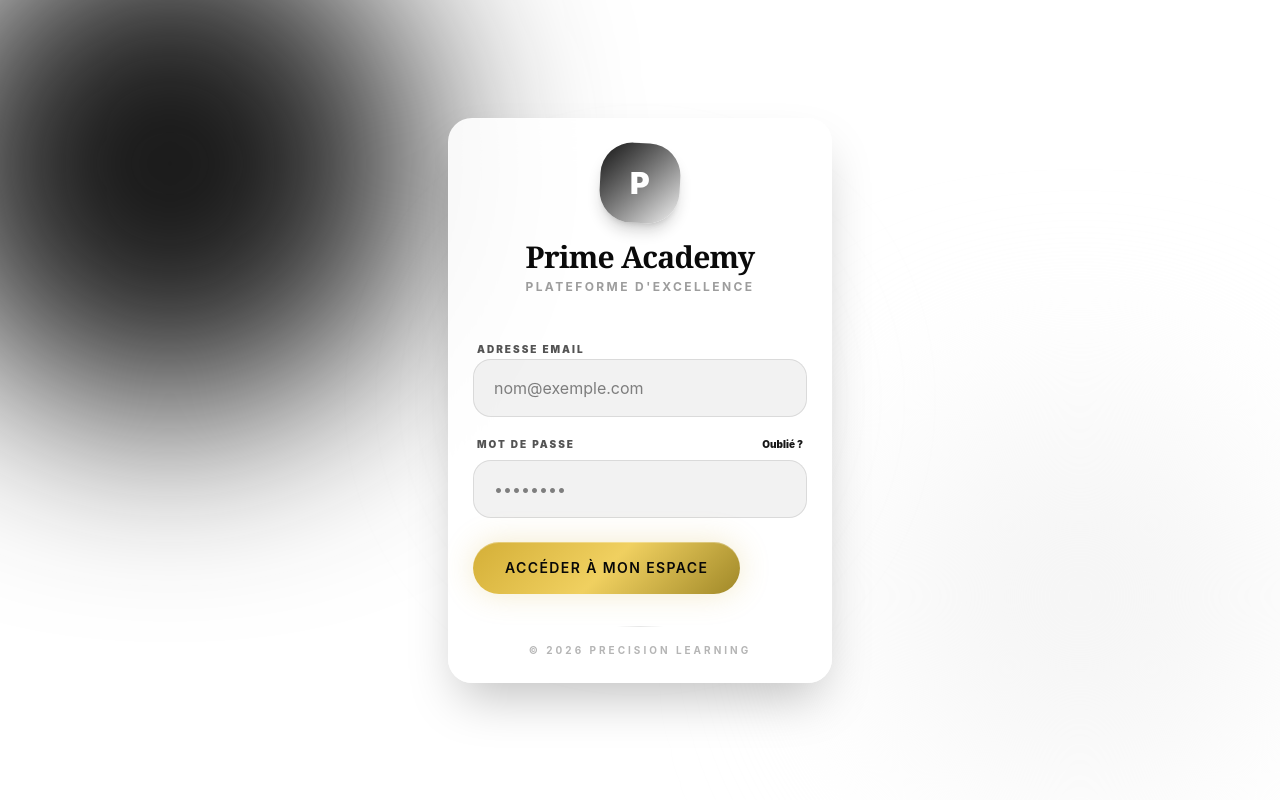
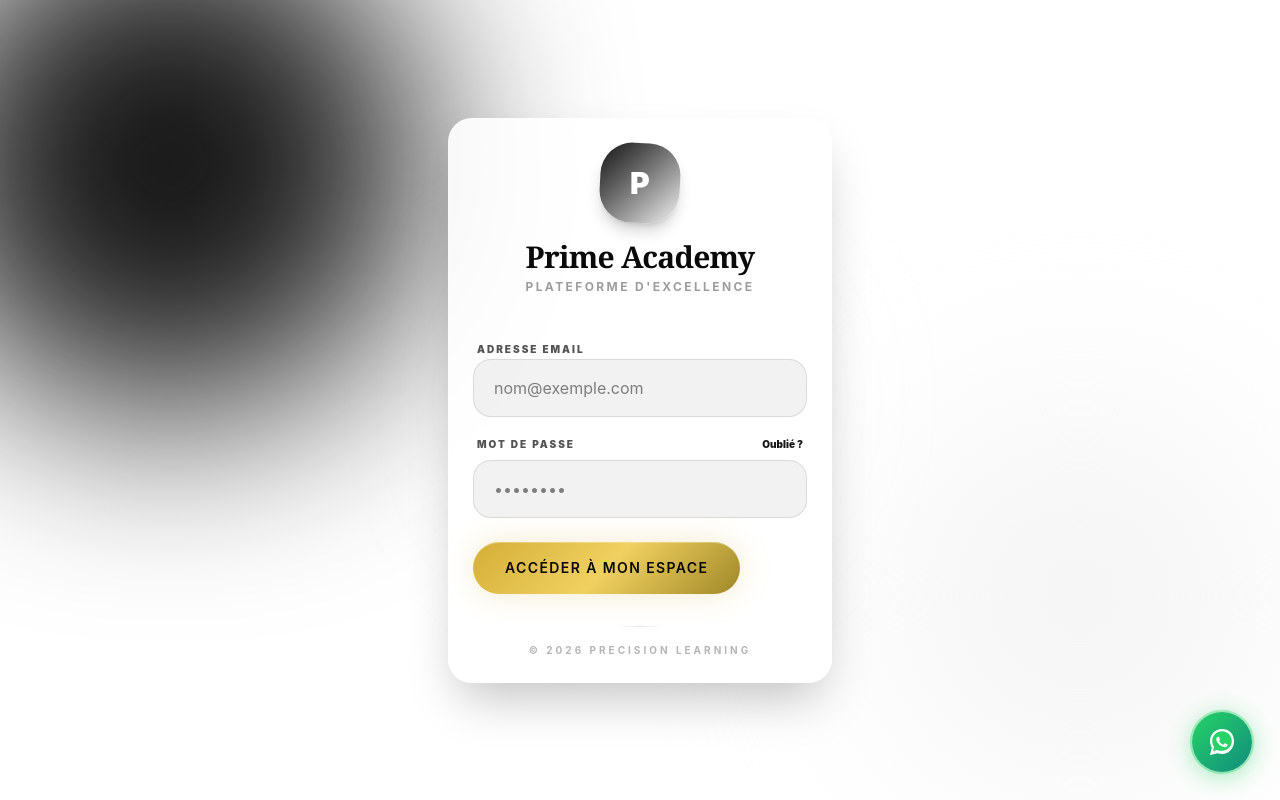
Before and after one commit to sakaprime05-oss/prime-language-academy, a Next.js app: page /login in a window 1280 px wide. Built offline with nearby package versions, Linux system fonts and the light colour scheme; no server answers.

Commit message:
feat: WhatsApp floating button + CTA link (+225 01 61 33 78 64)

```diff
--- a/src/app/ClientLanding.tsx
+++ b/src/app/ClientLanding.tsx
@@ -291,7 +291,10 @@ export default function ClientLanding({ session }: { session: any }) {
           </h2>
           <p style={{ color:"rgba(245,240,232,0.5)", fontSize:16, marginBottom:48, maxWidth:480, marginLeft:"auto", marginRight:"auto", lineHeight:1.7 }}>
             Angré 8e Tranche · Lun–Dim · 16h – 20h<br/>
-            <a href="tel:+2250161337864" style={{ color:"#D4AF37", textDecoration:"none" }}>+225 01 61 33 78 64</a>
+            <a href="https://wa.me/2250161337864?text=Bonjour%20!%20Je%20souhaite%20avoir%20des%20informations%20sur%20Prime%20Language%20Academy%20%F0%9F%8E%93" target="_blank" rel="noopener noreferrer" style={{ color:"#25D366", textDecoration:"none", display:"inline-flex", alignItems:"center", gap:6, marginTop:8 }}>
+              <svg width="18" height="18" viewBox="0 0 32 32" fill="none"><path d="M16 3C9.373 3 4 8.373 4 15c0 2.385.668 4.61 1.83 6.5L4 29l7.7-1.81A12.94 12.94 0 0016 28c6.627 0 12-5.373 12-13S22.627 3 16 3z" fill="#25D366"/><path d="M21.04 18.16c-.28-.14-1.664-.82-1.92-.912-.256-.096-.44-.14-.628.14-.188.28-.72.912-.88 1.1-.164.184-.324.208-.604.07-.28-.14-1.18-.436-2.248-1.388-.832-.74-1.392-1.656-1.556-1.936-.164-.28-.016-.432.124-.572.126-.124.28-.324.42-.488.14-.164.188-.28.28-.468.096-.188.048-.352-.024-.492-.068-.14-.628-1.512-.86-2.072-.228-.548-.456-.472-.628-.48l-.536-.008c-.188 0-.492.068-.748.352-.256.284-.98.956-.98 2.332 0 1.376 1.004 2.704 1.14 2.892.14.188 1.968 3.004 4.768 4.212.668.288 1.188.46 1.596.588.668.212 1.276.184 1.756.112.536-.08 1.664-.68 1.896-1.34.236-.656.236-1.22.168-1.34-.072-.12-.252-.188-.532-.328z" fill="white"/></svg>
+              +225 01 61 33 78 64 · WhatsApp
+            </a>
           </p>
           <div style={{ display:"flex", gap:16, justifyContent:"center", flexWrap:"wrap" }}>
             <Link href="/register" className="btn-primary" style={{ textDecoration:"none" }}>
--- a/src/app/layout.tsx
+++ b/src/app/layout.tsx
@@ -1,6 +1,7 @@
 import type { Metadata } from "next";
 import { Geist, Geist_Mono } from "next/font/google";
 import "./globals.css";
+import { WhatsAppButton } from "@/components/whatsapp-button";
 
 const geistSans = Geist({
   variable: "--font-geist-sans",
@@ -16,7 +17,7 @@ export const metadata: Metadata = {
   title: "Prime Academy | Hub d'Excellence 2026",
   description: "Système de gestion pédagogique haute performance pour Prime Language Academy. Parlez anglais. Vivez des opportunités.",
   manifest: "/manifest.json",
-  themeColor: "#4f46e5",
+  themeColor: "#D4AF37",
   openGraph: {
     title: "Prime Language Academy",
     description: "Parlez anglais. Vivez des opportunités. Rejoignez le centre linguistique de référence en Côte d'Ivoire.",
@@ -78,6 +79,7 @@ export default function RootLayout({
         >
 
           {children}
+          <WhatsAppButton />
           <Toaster richColors position="top-right" />
         </ThemeProvider>
       </body>
--- /dev/null
+++ b/src/components/whatsapp-button.tsx
@@ -0,0 +1,92 @@
+"use client";
+
+const WA_NUMBER = "2250161337864"; // +225 01 61 33 78 64
+const WA_MESSAGE = encodeURIComponent("Bonjour ! Je souhaite avoir des informations sur Prime Language Academy 🎓");
+const WA_URL = `https://wa.me/${WA_NUMBER}?text=${WA_MESSAGE}`;
+
+export function WhatsAppButton() {
+  return (
+    <>
+      <a
+        href={WA_URL}
+        target="_blank"
+        rel="noopener noreferrer"
+        aria-label="Contacter Prime Language Academy sur WhatsApp"
+        style={{
+          position: "fixed",
+          bottom: 28,
+          right: 28,
+          zIndex: 9999,
+          width: 60,
+          height: 60,
+          borderRadius: "50%",
+          background: "linear-gradient(135deg, #25D366, #128C7E)",
+          display: "flex",
+          alignItems: "center",
+          justifyContent: "center",
+          boxShadow: "0 4px 24px rgba(37,211,102,0.45), 0 0 0 0 rgba(37,211,102,0.4)",
+          animation: "waPulse 2.5s ease-in-out infinite",
+          textDecoration: "none",
+          transition: "transform 0.2s, box-shadow 0.2s",
+        }}
+        onMouseEnter={e => {
+          (e.currentTarget as HTMLElement).style.transform = "scale(1.12)";
+          (e.currentTarget as HTMLElement).style.boxShadow = "0 8px 32px rgba(37,211,102,0.6)";
+        }}
+        onMouseLeave={e => {
+          (e.currentTarget as HTMLElement).style.transform = "scale(1)";
+          (e.currentTarget as HTMLElement).style.boxShadow = "0 4px 24px rgba(37,211,102,0.45)";
+        }}
+      >
+        {/* WhatsApp SVG icon */}
+        <svg width="32" height="32" viewBox="0 0 32 32" fill="none" xmlns="http://www.w3.org/2000/svg">
+          <path
+            d="M16 3C9.373 3 4 8.373 4 15c0 2.385.668 4.61 1.83 6.5L4 29l7.7-1.81A12.94 12.94 0 0016 28c6.627 0 12-5.373 12-13S22.627 3 16 3z"
+            fill="white"
+          />
+          <path
+            d="M16 5.2C10.587 5.2 6.2 9.587 6.2 15c0 2.18.686 4.2 1.856 5.856L7 25l4.256-1.04A10.76 10.76 0 0016 24.8c5.413 0 9.8-4.387 9.8-9.8S21.413 5.2 16 5.2z"
+            fill="#25D366"
+          />
+          <path
+            d="M21.04 18.16c-.28-.14-1.664-.82-1.92-.912-.256-.096-.44-.14-.628.14-.188.28-.72.912-.88 1.1-.164.184-.324.208-.604.07-.28-.14-1.18-.436-2.248-1.388-.832-.74-1.392-1.656-1.556-1.936-.164-.28-.016-.432.124-.572.126-.124.28-.324.42-.488.14-.164.188-.28.28-.468.096-.188.048-.352-.024-.492-.068-.14-.628-1.512-.86-2.072-.228-.548-.456-.472-.628-.48l-.536-.008c-.188 0-.492.068-.748.352-.256.284-.98.956-.98 2.332 0 1.376 1.004 2.704 1.14 2.892.14.188 1.968 3.004 4.768 4.212.668.288 1.188.46 1.596.588.668.212 1.276.184 1.756.112.536-.08 1.664-.68 1.896-1.34.236-.656.236-1.22.168-1.34-.072-.12-.252-.188-.532-.328z"
+            fill="white"
+          />
+        </svg>
+
+        {/* Tooltip */}
+        <span style={{
+          position: "absolute",
+          right: 70,
+          top: "50%",
+          transform: "translateY(-50%)",
+          background: "rgba(8,8,8,0.92)",
+          backdropFilter: "blur(12px)",
+          border: "1px solid rgba(37,211,102,0.3)",
+          color: "#F5F0E8",
+          fontSize: 12,
+          fontWeight: 600,
+          padding: "8px 14px",
+          borderRadius: 10,
+          whiteSpace: "nowrap",
+          pointerEvents: "none",
+          opacity: 0,
+          transition: "opacity 0.2s",
+        }}
+          className="wa-tooltip"
+        >
+          💬 Nous écrire sur WhatsApp
+        </span>
+      </a>
+
+      <style>{`
+        @keyframes waPulse {
+          0%   { box-shadow: 0 4px 24px rgba(37,211,102,0.45), 0 0 0 0 rgba(37,211,102,0.4); }
+          70%  { box-shadow: 0 4px 24px rgba(37,211,102,0.45), 0 0 0 14px rgba(37,211,102,0); }
+          100% { box-shadow: 0 4px 24px rgba(37,211,102,0.45), 0 0 0 0 rgba(37,211,102,0); }
+        }
+        a:hover .wa-tooltip { opacity: 1 !important; }
+      `}</style>
+    </>
+  );
+}
```
